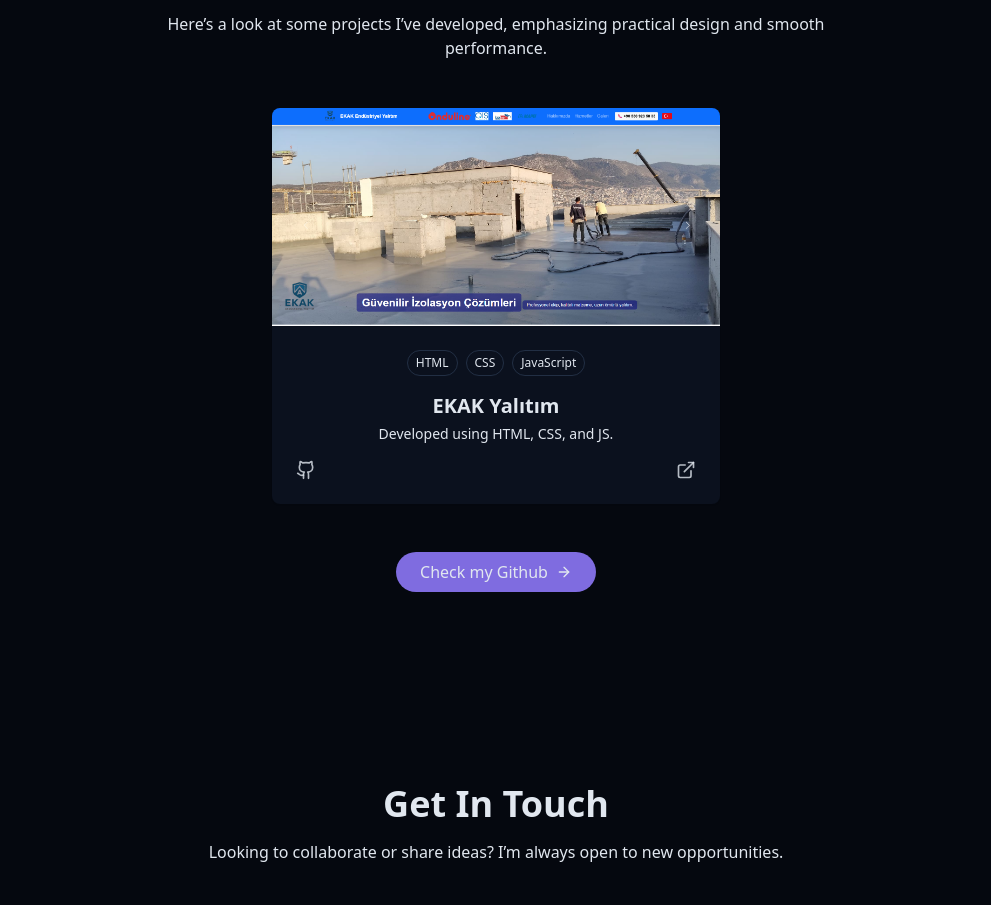
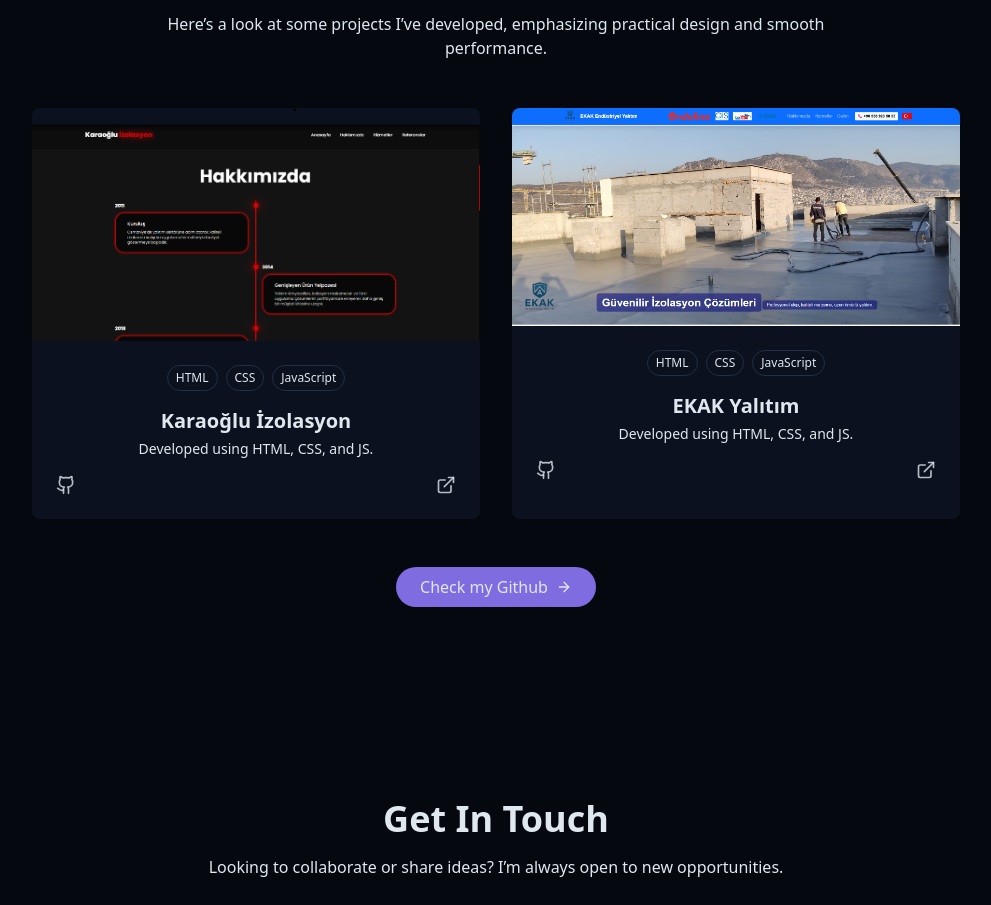
Before and after one commit to umutfr/Portfolio-K, a React (Vite) app: page / in a window 1280 px wide. Shown: the part 2598-3503 px from the top of the page, without its empty margins (144-1135 px from the left). Built offline with nearby package versions, Linux system fonts and the light colour scheme; the HTML template or start-up script is replaced by a standard one.

Commit message:
Projects updated.

```diff
--- a/src/components/ProjectsSection.jsx
+++ b/src/components/ProjectsSection.jsx
@@ -1,26 +1,26 @@
 import { ArrowRight, ExternalLink, Github } from "lucide-react"
 
 const projects = [
-    /*{
+    {
         id: 1,
-        title: "Karaoğlu İzolasyon Website",
-        description: "HTML, CCS ve JS kullanarak gelistirilmistir.",
-        image: "../projects/project1.png",
+        title: "Karaoğlu İzolasyon",
+        description: "Developed using HTML, CSS, and JS.",
+        image: "../projects/karaoglu-sirket.png",
         tags:["HTML", "CSS", "JavaScript"],
-        demoUrl: "#",
-        githubUrl: "#",
+        demoUrl: "https://karaoglu-sirket-demo.vercel.app/",
+        githubUrl: "https://github.com/umutfr/Karaoglu-Izolasyon-Web-Site",
 
 
-    },*/
+    },
     {
 
         id: 1,
         title: "EKAK Yalıtım",
         description: "Developed using HTML, CSS, and JS.",
-        image: "../projects/project1.png",
+        image: "../projects/ekak-yalitim.png",
         tags:["HTML", "CSS", "JavaScript"],
-        demoUrl: "#",
-        githubUrl: "#",
+        demoUrl: "https://ekakendustriyel.com.tr/",
+        githubUrl: "https://github.com/umutfr/EKAK-Yalitim-Web-Site",
     },
     /*{
         id: 1,
```
Also changed, not shown: public/projects/ekak-yalitim.png (renamed from public/projects/project1.png), public/projects/karaoglu-sirket.png (added).
